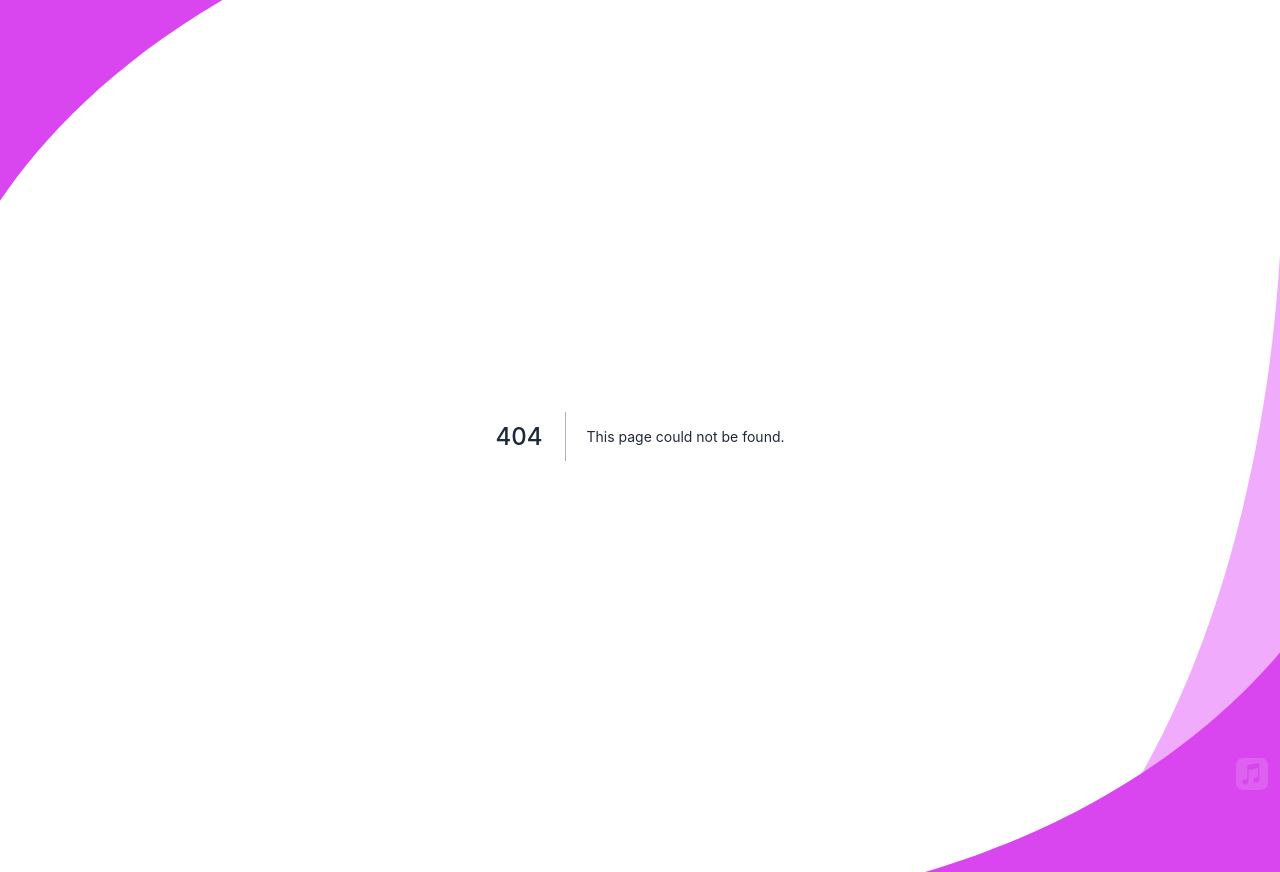
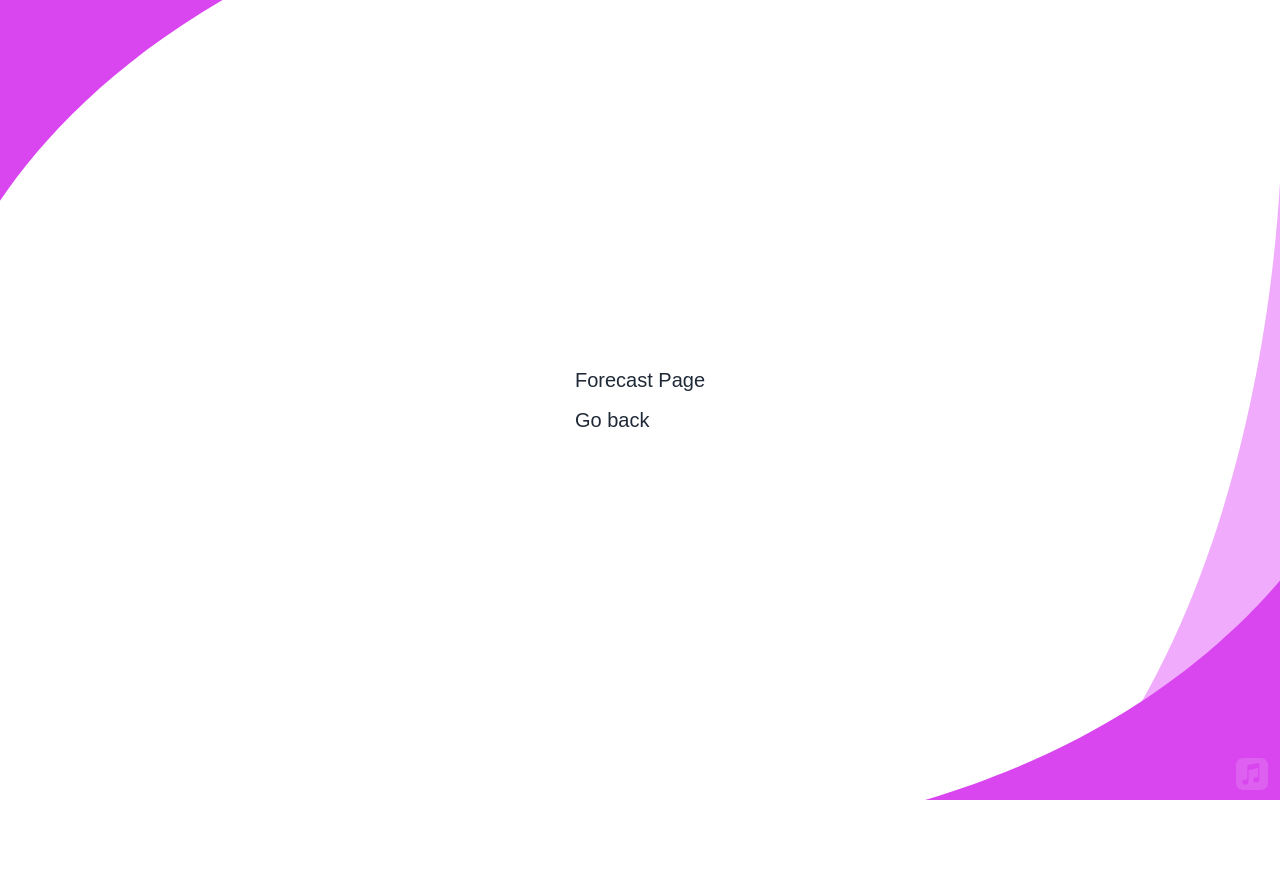
Before and after one commit to CreatorX64/local-weather-forecast, a Next.js app: page /forecast in a window 1280 px wide. Before the commit this address had no page. After the commit the page ends 800 px from the top, so only its background shows below. Built offline with nearby package versions, Linux system fonts and the light colour scheme.

Commit message:
add links

```diff
--- a/src/context/ThemeContextProvider.js
+++ b/src/context/ThemeContextProvider.js
@@ -18,6 +18,5 @@ export default function ThemeContextProvider({ children }) {
 }
 
 export function useTheme() {
-  console.log(useContext(ThemeContext));
   return useContext(ThemeContext);
 }
--- /dev/null
+++ b/src/pages/forecast.js
@@ -0,0 +1,10 @@
+import Link from "next/link";
+
+export default function ForecastPage() {
+  return (
+    <div>
+      <h1>Forecast Page</h1>
+      <Link href="/">Go back</Link>
+    </div>
+  );
+}
--- a/src/pages/index.js
+++ b/src/pages/index.js
@@ -1,7 +1,7 @@
 import Image from "next/image";
 import Link from "next/link";
 
-export default function Home() {
+export default function HomePage() {
   return (
     <div className="w-full max-w-md space-y-8 sm:max-w-xl sm:space-y-10 lg:max-w-2xl">
       <h1 className="text-3xl font-extrabold leading-tight transition sm:text-5xl sm:leading-none">
@@ -20,15 +20,19 @@ export default function Home() {
       </p>
 
       <div className="space-x-4 text-base sm:space-y-0 sm:space-x-8 sm:text-lg">
-        <button className="group focusable rounded-full bg-primary-soft px-4 py-2 text-white transition hover:bg-primary sm:px-7 sm:py-3">
-          Get started{" "}
-          <span className="inline-block transition group-hover:translate-x-1">
-            &rarr;
-          </span>
-        </button>
+        <Link href="/forecast">
+          <a className="group focusable rounded-full bg-primary-soft px-4 py-2 text-white transition hover:bg-primary sm:px-7 sm:py-3">
+            Get started{" "}
+            <span className="inline-block transition group-hover:translate-x-1">
+              &rarr;
+            </span>
+          </a>
+        </Link>
         <a
-          href="#!"
+          href="https://github.com/creatorX64/local-weather-forecast"
           className="focusable text-gray-400 underline transition hover:text-gray-300"
+          target="_blank"
+          rel="noreferrer"
         >
           About this project
         </a>
```
Also changed, not shown: public/loading.svg (added), 1 other file (tests, documents, lock files or other folders).
